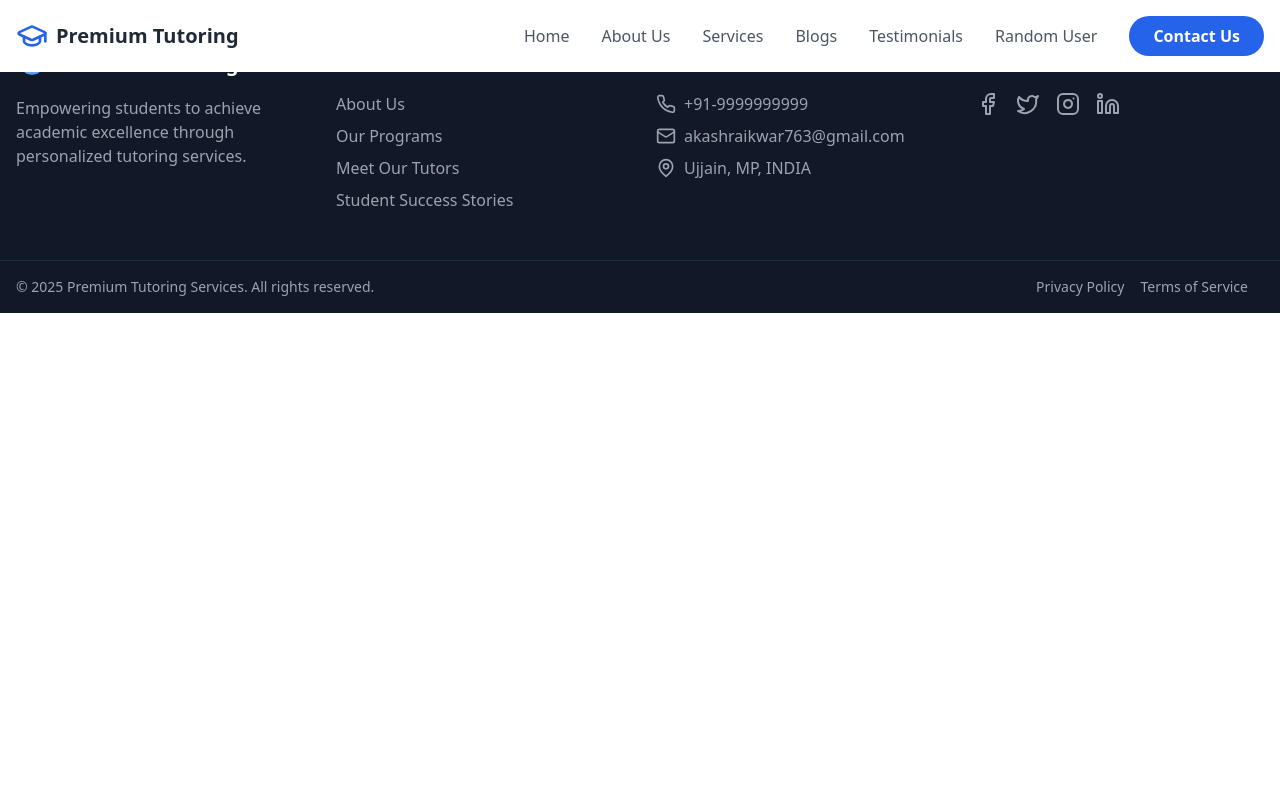
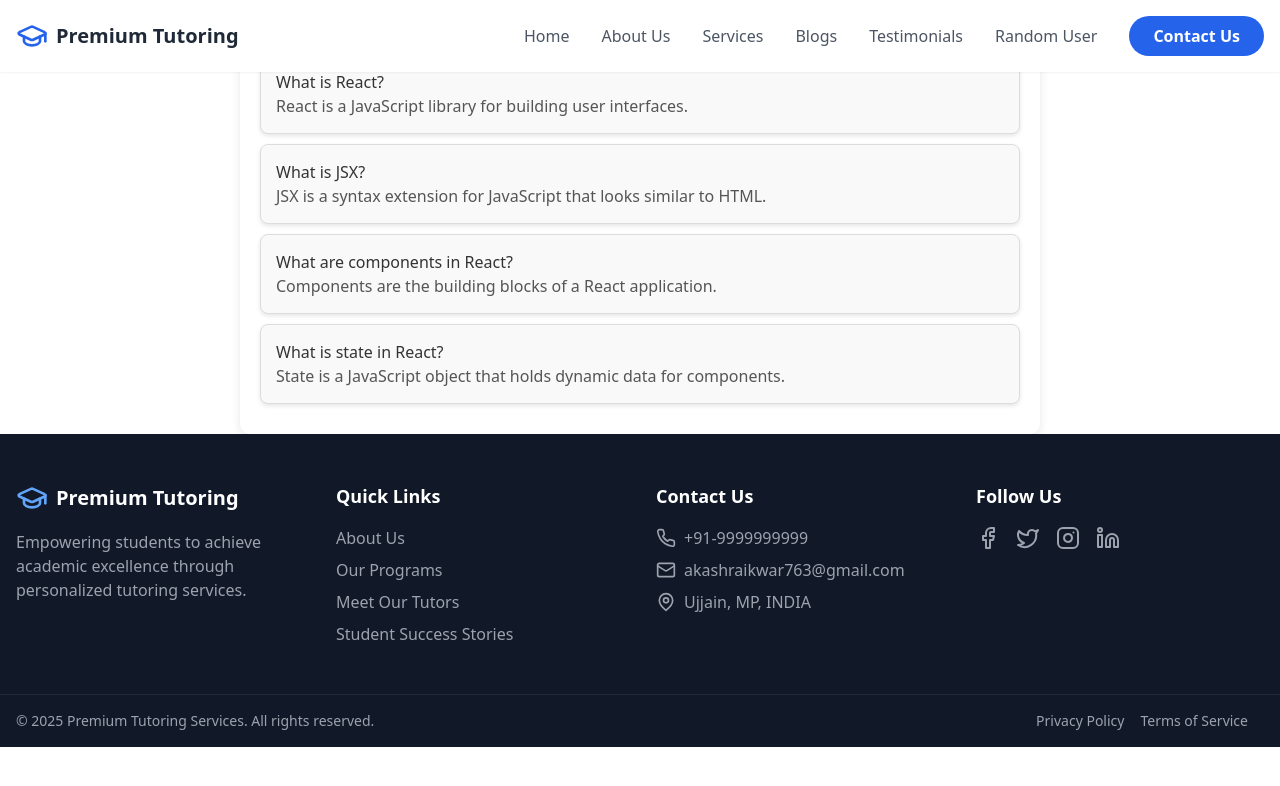
Before and after one commit to akash007123/Premiumutoring, a React (Vite) app: page /faqSection in a window 1280 px wide. Shown: the top 786 px of the page. Built offline with nearby package versions, Linux system fonts and the light colour scheme.

Commit message:
Use hooks

```diff
--- a/src/App.tsx
+++ b/src/App.tsx
@@ -10,11 +10,10 @@ import Contact from "./pages/Contact"
 import Random from "./pages/Random"
 import Practice from "./practice/Practice";
 import Practiceone from "./practice/Practiceone";
-import Practicetwo from "./practice/Practicetwo"
+import Practicetwo from "./practice/Practicetwo";
+import FaqSection from "./practice/FaqSection";
 
-// import { ThemeProvider } from "./toggle/ThemeContext";
-// import ThemedSection from "./toggle/ThemedSection";
-// import ThemeToggle from "./toggle/ThemeToggle";
+
 
 
 const App: React.FC = () => {
@@ -32,8 +31,7 @@ const App: React.FC = () => {
         <Route path="/practice" element={<Practice />} />
         <Route path="/practiceone" element={<Practiceone />} />
         <Route path="/practiceotwo" element={<Practicetwo />} />
-        {/* <ThemeToggle />
-        <ThemedSection /> */}
+        <Route path="/faqSection" element={<FaqSection />} />
       </Routes>
       <Footer />
     </Router>
--- a/src/pages/Random.tsx
+++ b/src/pages/Random.tsx
@@ -24,6 +24,25 @@ function Random() {
       heading: "Heading 4",
       description:
         "Lorem ipsum dolor sit amet consectetur adipisicing elit. Quidem nostrum, iusto nulla blanditiis maxime ipsum veritatis reprehenderit expedita voluptatibus omnis quae velit harum alias, repellendus debitis laboriosam consectetur deserunt magni.",
+    },
+  ];
+
+  const buttons = [
+    {
+      link: "/practice",
+      name:"Read"
+    },
+    {
+      link: "/practiceone",
+      name:"Write"
+    },
+    {
+      link: "/practiceotwo",
+      name:"Learn"
+    },
+    {
+      link: "/faqSection",
+      name:"Go"
     },
   ];
 
@@ -57,7 +76,7 @@ function Random() {
                   <div className="button mt-5 flex justify-center items-center">
                     <button className="bg-blue-500 hover:bg-blue-700 text-white font-bold py-2 px-4 rounded">
                       Button
-                    </button>{" "}
+                    </button>
                   </div>
                 </div>
               </div>
@@ -68,33 +87,19 @@ function Random() {
 
       <div className="mt-5">
         <div className="container mx-auto py-12 px-6">
-          <div className="grid grid-cols-1 sm:grid-cols-2 md:grid-cols-2 lg:grid-cols-4 gap-4">
-
-            <div className="button">
-              <a href="/practice">
-                <button className="bg-blue-500 hover:bg-blue-700 text-white font-bold py-2 px-4 rounded">
-                  Button
-                </button>
-              </a>
-            </div>
-
-
-            <div className="button">
-              <a href="/practiceone">
-                <button className="bg-blue-500 hover:bg-blue-700 text-white font-bold py-2 px-4 rounded">
-                  Button
-                </button>
-              </a>
-            </div>
-
-            <div className="button">
-              <a href="/practiceotwo">
-                <button className="bg-blue-500 hover:bg-blue-700 text-white font-bold py-2 px-4 rounded">
-                  Button
-                </button>
-              </a>
-            </div>
-
+          <div className="grid grid-cols-1 sm:grid-cols-2 md:grid-cols-3 lg:grid-cols-4 gap-6">
+            {buttons.map((button, index) => (
+              <div
+                key={index}
+                className="mx-auto max-w-sm items-center gap-x-4 rounded-xl bg-white p-6 shadow-lg outline outline-black/5 dark:bg-slate-800 dark:shadow-none dark:-outline-offset-1 dark:outline-white/10"
+              >
+                <a href={button.link}>
+                  <button className="bg-blue-500 hover:bg-blue-700 text-white font-bold py-2 px-4 rounded w-full">
+                    {button.name}
+                  </button>
+                </a>
+              </div>
+            ))}
           </div>
         </div>
       </div>
--- /dev/null
+++ b/src/practice/FaqItem.tsx
@@ -0,0 +1,24 @@
+type FaqItemProps = {
+    question: string;
+    answer: string;
+  };
+
+  const FaqItem = ({ question, answer }: FaqItemProps) => {
+    return (
+      <div style={faqItemStyle}>
+        <h3 style={{ color: "#333" }}>{question}</h3>
+        <p style={{ color: "#555" }}>{answer}</p>
+      </div>
+    );
+  };
+
+  const faqItemStyle: React.CSSProperties = {
+    border: "1px solid #ddd",
+    borderRadius: "8px",
+    margin: "10px 0",
+    padding: "15px",
+    backgroundColor: "#f9f9f9",
+    boxShadow: "0 2px 4px rgba(0, 0, 0, 0.1)",
+  };
+
+  export default FaqItem;
--- /dev/null
+++ b/src/practice/FaqSection.tsx
@@ -0,0 +1,42 @@
+import FaqItem from "./FaqItem";
+
+const faqData = [
+  {
+    question: "What is React?",
+    answer: "React is a JavaScript library for building user interfaces.",
+  },
+  {
+    question: "What is JSX?",
+    answer: "JSX is a syntax extension for JavaScript that looks similar to HTML.",
+  },
+  {
+    question: "What are components in React?",
+    answer: "Components are the building blocks of a React application.",
+  },
+  {
+    question: "What is state in React?",
+    answer: "State is a JavaScript object that holds dynamic data for components.",
+  },
+];
+
+const FaqSection = () => {
+  return (
+    <div style={faqSectionStyle}>
+      <h2 style={{ textAlign: "center", color: "#333" }}>Frequently Asked Questions</h2>
+      {faqData.map((faq, index) => (
+        <FaqItem key={index} question={faq.question} answer={faq.answer} />
+      ))}
+    </div>
+  );
+};
+
+const faqSectionStyle: React.CSSProperties = {
+  padding: "20px",
+  maxWidth: "800px",
+  margin: "auto",
+  backgroundColor: "#fff",
+  borderRadius: "10px",
+  boxShadow: "0 2px 10px rgba(0, 0, 0, 0.1)",
+};
+
+export default FaqSection;
--- a/src/toggle/ThemeContext.tsx
+++ /dev/null
@@ -1,34 +0,0 @@
-import { createContext, useContext, useState, ReactNode } from "react";
-
-// Define the type for the context
-type ThemeContextType = {
-  theme: string;
-  toggleTheme: () => void;
-};
-
-// Create ThemeContext with default values
-const ThemeContext = createContext<ThemeContextType | undefined>(undefined);
-
-// Custom Hook to use ThemeContext
-export const useTheme = () => {
-  const context = useContext(ThemeContext);
-  if (!context) {
-    throw new Error("useTheme must be used within a ThemeProvider");
-  }
-  return context;
-};
-
-// ThemeProvider Component
-export const ThemeProvider = ({ children }: { children: ReactNode }) => {
-  const [theme, setTheme] = useState("light");
-
-  const toggleTheme = () => {
-    setTheme(theme === "light" ? "dark" : "light");
-  };
-
-  return (
-    <ThemeContext.Provider value={{ theme, toggleTheme }}>
-      {children}
-    </ThemeContext.Provider>
-  );
-};
--- a/src/toggle/ThemeToggle.tsx
+++ /dev/null
@@ -1,25 +0,0 @@
-import { useTheme } from "./ThemeContext";
-
-const ThemeToggle = () => {
-  const { theme, toggleTheme } = useTheme();
-
-  return (
-    <button
-      onClick={toggleTheme}
-      style={{
-        padding: "10px 20px",
-        fontSize: "16px",
-        cursor: "pointer",
-        borderRadius: "5px",
-        border: "none",
-        backgroundColor: theme === "light" ? "#007BFF" : "#FF9500",
-        color: "#fff",
-        transition: "all 0.3s ease",
-      }}
-    >
-      Toggle Theme
-    </button>
-  );
-};
-
-export default ThemeToggle;
--- a/src/toggle/ThemedSection.tsx
+++ /dev/null
@@ -1,22 +0,0 @@
-import { useTheme } from "./ThemeContext";
-
-const ThemedSection = () => {
-  const { theme } = useTheme();
-
-  return (
-    <section
-      style={{
-        padding: "20px",
-        backgroundColor: theme === "light" ? "#f0f0f0" : "#333",
-        color: theme === "light" ? "#000" : "#fff",
-        textAlign: "center",
-        borderRadius: "10px",
-        transition: "all 0.3s ease",
-      }}
-    >
-      <h2>{theme === "light" ? "Light Mode 🌞" : "Dark Mode 🌙"}</h2>
-    </section>
-  );
-};
-
-export default ThemedSection;
```
